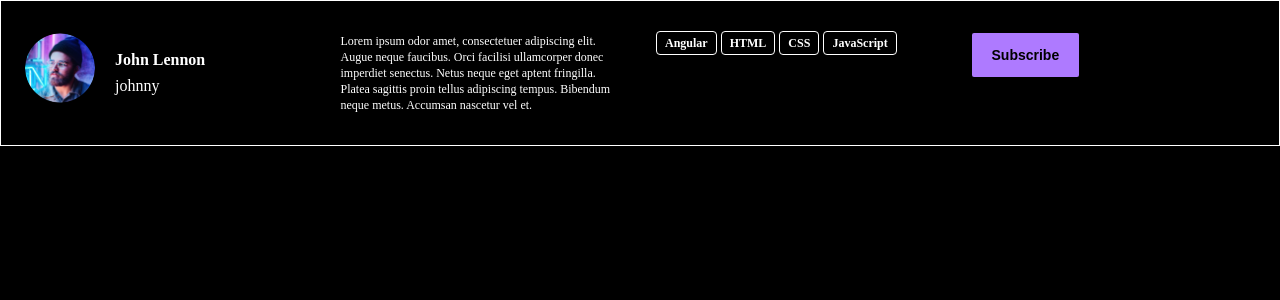
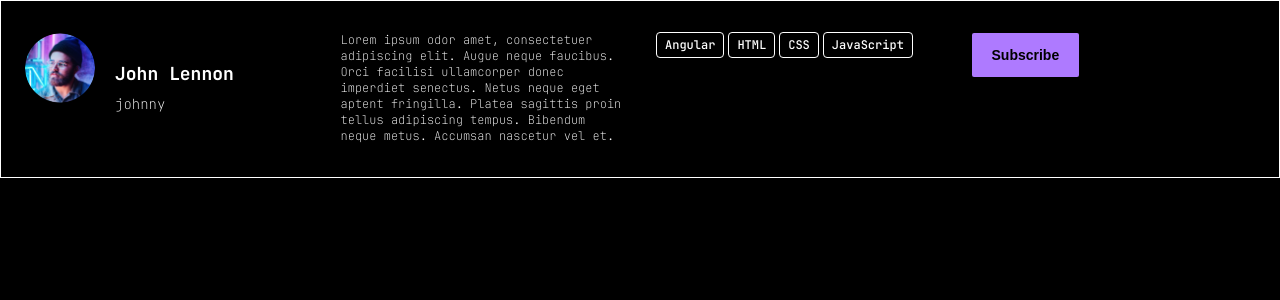
Before and after one commit to varlog762/tik-talk, an Angular app: page / in a window 1280 px wide. Shown: the top 300 px of the page. Built offline with nearby package versions, Linux system fonts and the light colour scheme.

Commit message:
feat: add ProfileService

```diff
--- a/src/app/common-ui/profile-card/profile-card.component.html
+++ b/src/app/common-ui/profile-card/profile-card.component.html
@@ -2,8 +2,8 @@
   <div class="profile-card__container">
     <img src="../../../assets/images/user-image.png" alt="User image" class="profile-card__image">
     <div class="profile-card__name">
-      <strong>John Lennon</strong>
-      <span>johnny</span>
+      <strong class="text-bold">John Lennon</strong>
+      <span class="text-thin">johnny</span>
     </div>
   </div>
   <div class="profile-card__description">
--- a/src/app/common-ui/profile-card/profile-card.component.scss
+++ b/src/app/common-ui/profile-card/profile-card.component.scss
@@ -29,7 +29,6 @@
 
   &__description {
     font-size: 12px;
-    font-weight: 500;
-    line-height: 16px;
+    line-height: 133%;
   }
 }
--- a/src/assets/styles/fonts.scss
+++ b/src/assets/styles/fonts.scss
@@ -1,7 +1,31 @@
 @font-face {
   font-display: swap;
-  font-family: 'JetBtains Mono';
+  font-family: 'JetBrains Mono';
+  src: url('../fonts/JetBrainsMono-Thin.woff2') format('woff2');
+  font-weight: 400;
+  font-style: normal;
+}
+
+@font-face {
+  font-display: swap;
+  font-family: 'JetBrains Mono';
   src: url('../fonts/JetBrainsMono-Medium.woff2') format('woff2');
   font-weight: 500;
   font-style: normal;
 }
+
+@font-face {
+  font-display: swap;
+  font-family: 'JetBrains Mono';
+  src: url('../fonts/JetBrainsMono-SemiBold.woff2') format('woff2');
+  font-weight: 700;
+  font-style: normal;
+}
+
+@font-face {
+  font-display: swap;
+  font-family: 'JetBrains Mono';
+  src: url('../fonts/JetBrainsMono-Bold.woff2') format('woff2');
+  font-weight: 800;
+  font-style: normal;
+}
--- a/src/assets/styles/variables.scss
+++ b/src/assets/styles/variables.scss
@@ -1,3 +1,5 @@
+@import './fonts.scss';
+
 // Colors:
 
 // Primary colors:
@@ -16,3 +18,7 @@ $green-color: #98e9ab;
 $green-light-color: rgba(152, 233, 171, 0.8);
 $grey-color: #5f646d;
 $grey-light-color: rgba(95, 100, 109, 0.85);
+
+// Fonts:
+
+$primary-fonts: 'JetBrains Mono', sans-serif;
--- a/src/styles.scss
+++ b/src/styles.scss
@@ -1,4 +1,5 @@
 @import './assets/styles/variables.scss';
+@import './assets/styles/fonts.scss';
 
 * {
   box-sizing: border-box;
@@ -9,6 +10,21 @@
 body {
   background-color: $dark-color;
   color: $light-color;
+  font-family: $primary-fonts;
+}
+
+.text-bold {
+  font-family: $primary-fonts;
+  font-weight: 800;
+  font-size: 18px;
+  line-height: 133%;
+}
+
+.text-thin {
+  font-family: $primary-fonts;
+  font-weight: 400;
+  font-size: 14px;
+  line-height: 150%;
 }
 
 .btn {
```
Also changed, not shown: src/app/data/services/profile.service.ts (added, +9 -0 lines).
